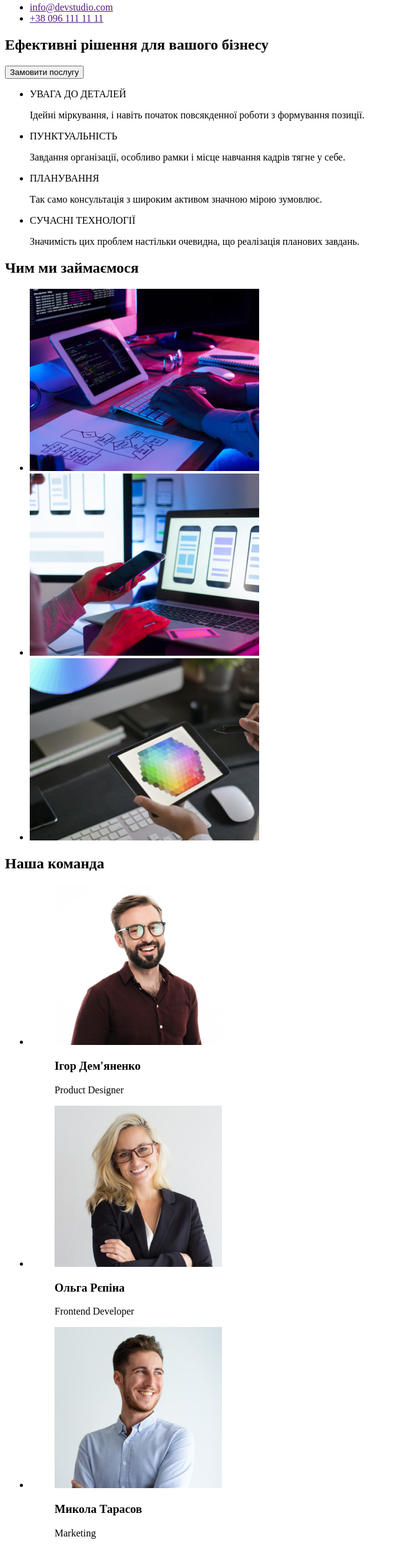
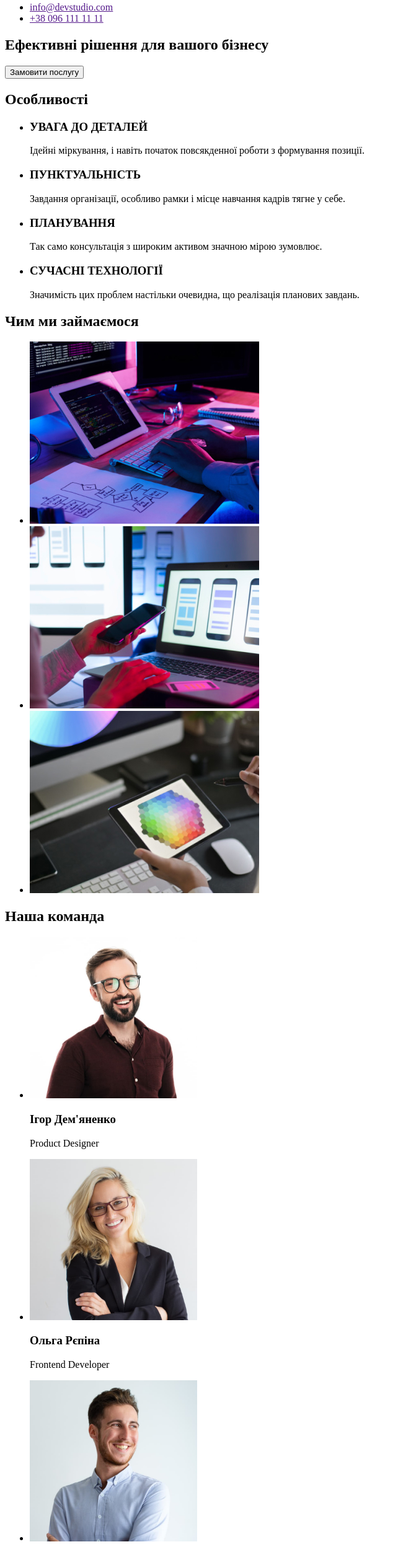
Before and after one commit to SviatoslavChub/goit-markup-hw-01, a plain HTML site: page index.html in a window 1280 px wide. Shown: the part 109-2605 px from the top of the page at 62% size, without its empty margins (0-642 px from the left). Drawn offline with Linux system fonts and the light colour scheme; files whose address does not match are found by name.

Commit message:
new edits

```diff
--- a/index.html
+++ b/index.html
@@ -37,29 +37,29 @@
 
 <section>
 
-
+     <h2>Особливості</h2>
    <ul>
     <li>
-        <p>УВАГА ДО ДЕТАЛЕЙ</p>
+        <h3>УВАГА ДО ДЕТАЛЕЙ</h3>
         <p>Ідейні міркування, і навіть початок повсякденної роботи з формування позиції.</p>
     </li>
 
 
     <li>
-        <p>ПУНКТУАЛЬНІСТЬ</p>
+        <h3>ПУНКТУАЛЬНІСТЬ</h3>
         <p>Завдання організації, особливо рамки і місце навчання кадрів тягне у себе.</p>
 </li>
 
 
 
     <li>
-        <p>ПЛАНУВАННЯ</p>
+        <h3>ПЛАНУВАННЯ</h3>
         <p>Так само консультація з широким активом значною мірою зумовлює.</p>
     </li>
 
 
     <li>
-        <p>СУЧАСНІ ТЕХНОЛОГІЇ</p>
+        <h3>СУЧАСНІ ТЕХНОЛОГІЇ</h3>
         <p>Значимість цих проблем настільки очевидна, що реалізація планових завдань.</p>
     </li>
   </ul>
@@ -85,63 +85,62 @@
 <h2>Наша команда</h2>
 <ul>
 <li>
-    <figure>
+
     <img src="./images/img7.jpg" alt="дизайнер продукту" width="270" >
-<figcaption>
+
     <h3>Ігор Дем'яненко</h3>
     <p lang="en">Product Designer</p>
-</figcaption>
-</figure>
+
+
 </li>
 <li>
-    <figure>
+
     <img src="./images/img1.jpg" alt="розробник інтерфейсу
     " width="270" >
-    <figcaption>
+
         <h3>Ольга Рєпіна</h3>
         <p lang="en">Frontend Developer</p>
-    </figcaption>
-</figure>
+
+
 </li>
 <li>
-    <figure>
+
     <img src="./images/img2.jpg" alt="маркетолог" width="270" >
-    <figcaption>
+
         <h3>Микола Тарасов</h3>
         <p lang="en">Marketing</p>
-    </figcaption>
-</figure>
+
+
 </li>
 <li>
-    <figure>
+
     <img src="./images/img3.jpg" alt="Дизайнер інтерфейсу користувача" width="270" >
-    <figcaption>
+
     <h3>Михайло Єрмаков</h3>
     <p lang="en">UI Designer</p>
-    </figcaption>
-</figure>
+
+
 </li>
 </ul>
 </section>
 </main>
+
 <!-- Футер -->
 <footer>
 
-<section>
 
     <a lang="en" href="">WebStudio</a>
 
         <address>
         <p>м. Київ, пр-т Лесі Українки, 26</p>
-      </address>
+
+        <ul>
+        <li> <a href="mailto:mango@mail.pig">mango@mail.pig /a> </li>
+        <li> <a href="tel:+1112223344">(111) 222-33-44</a> </li>
+      </ul>
+    </address>
 
 
-      <address>
-        <a href="mailto:mango@mail.pig">mango@mail.pig</a>
-        <p> <a href="tel:+1112223344">(111) 222-33-44</a></p>
-      </address>
-
-</section>
 
 </footer>
 </body>
```
Also changed, not shown: images/img1.jpg (added), images/img2.jpg (added), images/img3.jpg (added), images/img4.jpg (added), images/img5.jpg (added), images/img6.jpg (added), images/img7.jpg (added).
